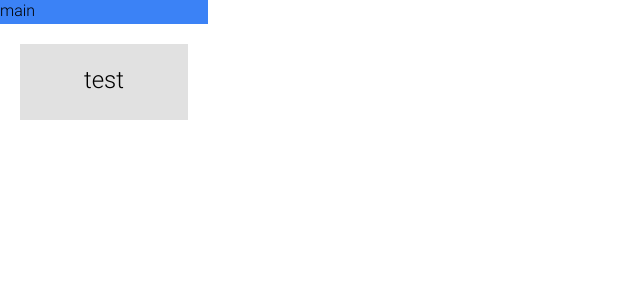
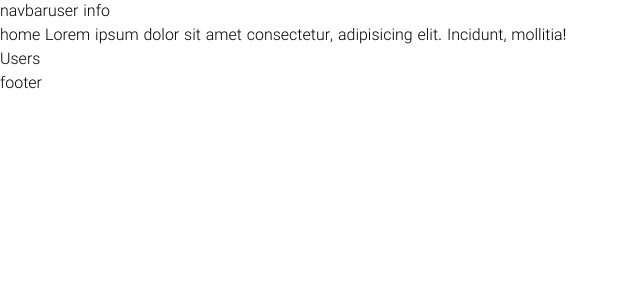
Before and after one commit to mahdardavari/Panel, a React (Vite) app: page / in a window 1280 px wide. Shown: the top 300 px of the page, without its empty margins (0-640 px from the left). Built offline with nearby package versions, Linux system fonts and the light colour scheme.

Commit message:
added routing and create layout

```diff
--- a/package.json
+++ b/package.json
@@ -12,7 +12,8 @@
   "dependencies": {
     "react": "^18.2.0",
     "react-dom": "^18.2.0",
-    "react-icons": "^4.12.0"
+    "react-icons": "^4.12.0",
+    "react-router-dom": "^6.20.0"
   },
   "devDependencies": {
     "@types/react": "^18.2.37",
--- /dev/null
+++ b/src/components/NavBar.tsx
@@ -0,0 +1,15 @@
+import { FC } from "react";
+import { useLocation } from "react-router-dom";
+
+const NavBar: FC = () => {
+  const location = useLocation();
+
+  return (
+    <>
+      navbar
+      {location.pathname === "/" ? <>user info</> : null}
+    </>
+  );
+};
+
+export default NavBar;
--- a/src/main.tsx
+++ b/src/main.tsx
@@ -1,10 +1,12 @@
-import React from 'react'
-import ReactDOM from 'react-dom/client'
-import App from './App.tsx'
-import './index.css'
+import React from "react";
+import ReactDOM from "react-dom/client";
+import "./index.css";
 
-ReactDOM.createRoot(document.getElementById('root')!).render(
+import { RouterProvider } from "react-router-dom";
+import router from "./routers.tsx";
+
+ReactDOM.createRoot(document.getElementById("root")!).render(
   <React.StrictMode>
-    <App />
-  </React.StrictMode>,
-)
+    <RouterProvider router={router} />
+  </React.StrictMode>
+);
--- /dev/null
+++ b/src/routers.tsx
@@ -0,0 +1,22 @@
+import { createBrowserRouter } from "react-router-dom";
+
+import HomePage from "./routing/HomePage";
+import TransactionPage from "./routing/TransactionPage";
+import DepositWithdrawalPage from "./routing/DepositWithdrawalPage";
+import Layout from "./routing/Layout";
+import ErrorPage from "./routing/ErrorPage";
+
+const router = createBrowserRouter([
+  {
+    path: "/",
+    element: <Layout />,
+    errorElement: <ErrorPage />,
+    children: [
+      { index: true, element: <HomePage /> },
+      { path: "transaction", element: <TransactionPage /> },
+      { path: "deposit-withdrawal", element: <DepositWithdrawalPage /> },
+    ],
+  },
+]);
+
+export default router;
--- /dev/null
+++ b/src/routing/DepositWithdrawalPage.tsx
@@ -0,0 +1,14 @@
+const DepositWithdrawalPage = () => {
+  return (
+    <>
+      <p>
+        d
+        Lorem ipsum dolor sit amet consectetur, adipisicing elit. Incidunt,
+        mollitia!
+      </p>
+      <a href="/users">Users</a>
+    </>
+  );
+};
+
+export default DepositWithdrawalPage;
--- /dev/null
+++ b/src/routing/ErrorPage.tsx
@@ -0,0 +1,14 @@
+import { isRouteErrorResponse, useRouteError } from "react-router-dom";
+
+const ErrorPage = () => {
+  const error = useRouteError();
+  //   console.log(error);
+  return (
+    <>
+      <h1>Oops...</h1>
+      <p>{isRouteErrorResponse(error) ? "Invalid page" : "Unexpected error"}</p>
+    </>
+  );
+};
+
+export default ErrorPage;
--- /dev/null
+++ b/src/routing/HomePage.tsx
@@ -0,0 +1,14 @@
+const HomePage = () => {
+    return (
+      <>
+        <p>
+            home
+          Lorem ipsum dolor sit amet consectetur, adipisicing elit.
+          Incidunt, mollitia!
+        </p>
+        <a href="/users">Users</a>
+      </>
+    );
+  };
+
+  export default HomePage;
--- /dev/null
+++ b/src/routing/Layout.tsx
@@ -0,0 +1,22 @@
+import { Outlet } from "react-router-dom";
+import NavBar from "../components/NavBar";
+
+const Layout = () => {
+  return (
+    <>
+      <header>
+        <NavBar />
+      </header>
+
+      <main id="main">
+        <Outlet />
+      </main>
+
+      <footer>
+        footer
+      </footer>
+    </>
+  );
+};
+
+export default Layout;
--- /dev/null
+++ b/src/routing/TransactionPage.tsx
@@ -0,0 +1,13 @@
+const TransactionPage = () => {
+  return (
+    <>
+      <p>
+        t Lorem ipsum dolor sit amet consectetur, adipisicing elit. Incidunt,
+        mollitia!
+      </p>
+      <a href="/users">Users</a>
+    </>
+  );
+};
+
+export default TransactionPage;
```
Also changed, not shown: 1 other file (tests, documents, lock files or other folders).
